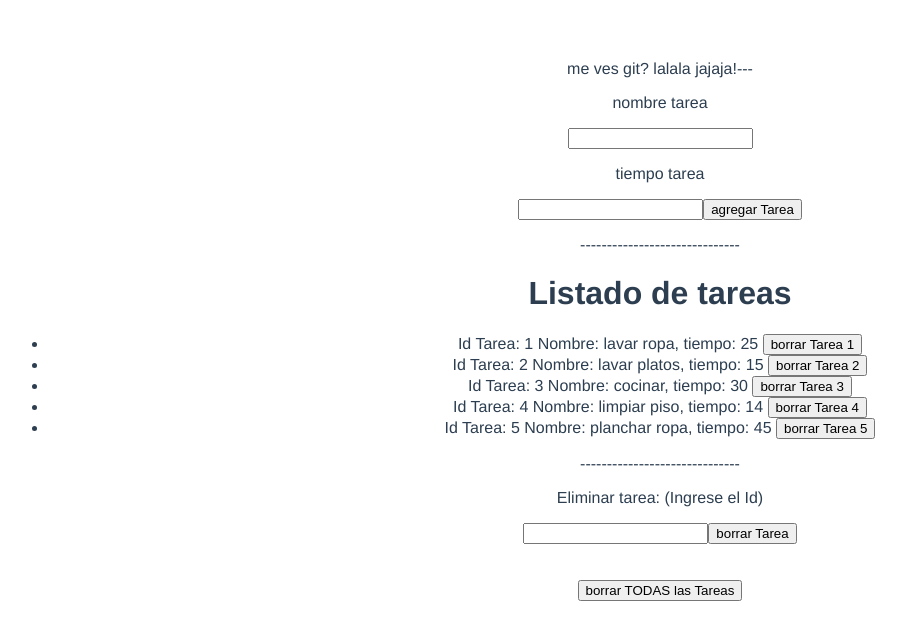
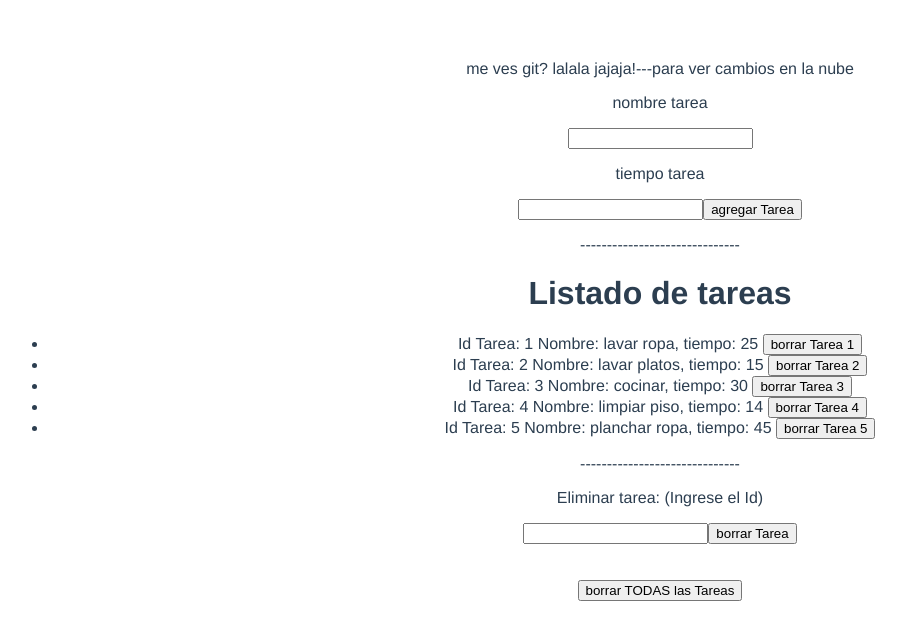
Before and after one commit to ivallejos0602/todo-app, a Vue app: page / in a window 1280 px wide. Shown: the top 640 px of the page, without its empty margins (0-906 px from the left). Built offline with nearby package versions, Linux system fonts and the light colour scheme.

Commit message:
agruegue un texto en p en tarealist

```diff
--- a/src/components/TareasList.vue
+++ b/src/components/TareasList.vue
@@ -1,7 +1,7 @@
 <template lang="">
        <div>
             <ul>
-                 <p>me ves git? lalala jajaja!---</p>
+                 <p>me ves git? lalala jajaja!---para ver cambios en la nube</p>
                  <p>nombre tarea</p>
                  <input v-model="nombreTareaInput"/>
                   <p>tiempo tarea</p>
```
